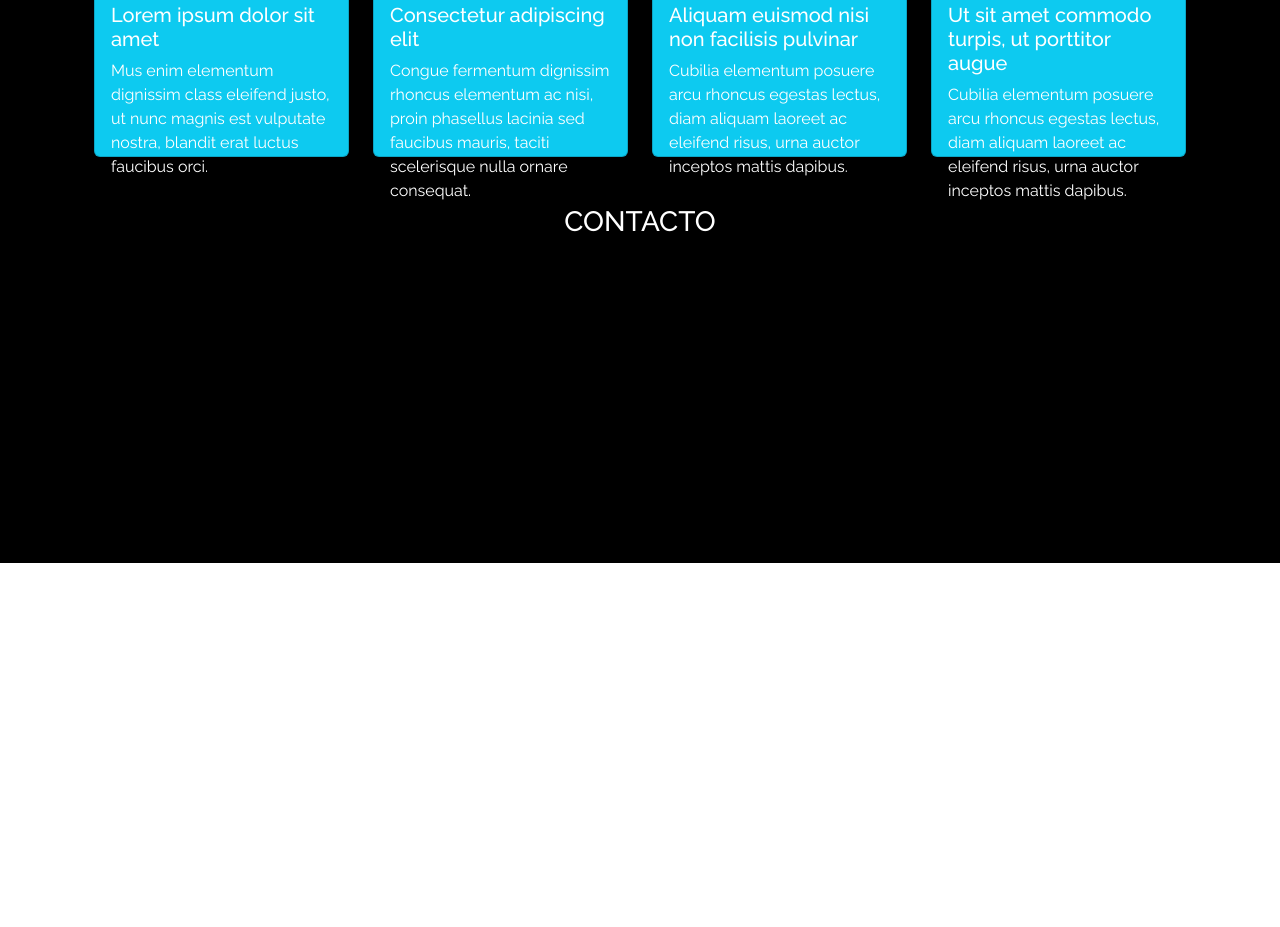
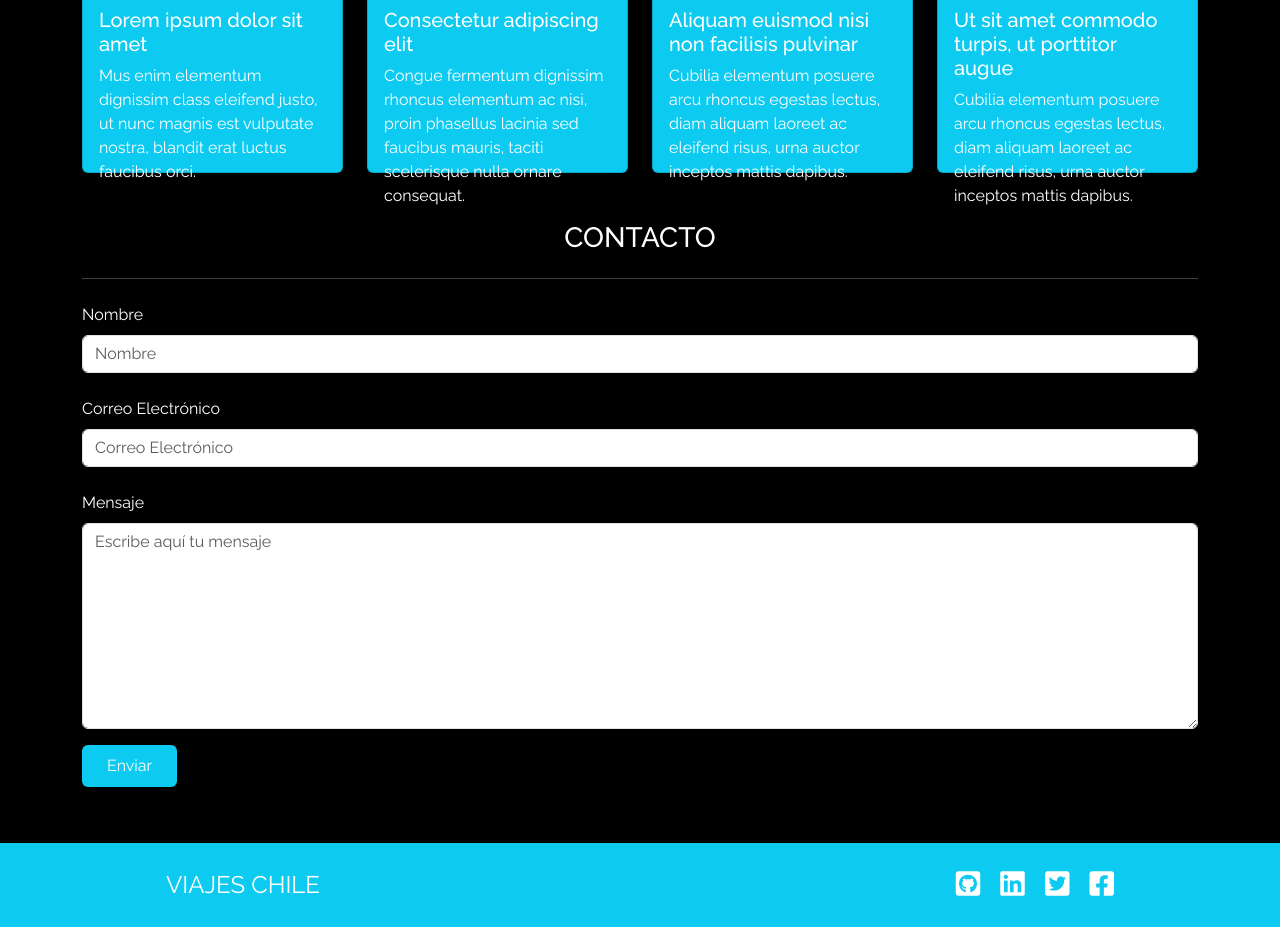
Before and after one commit to pawpengaga/viajes-chile, a plain HTML site: page index.html in a window 1280 px wide. Shown: the part 1790-2717 px from the top of the page. Before the commit the page ends 2353 px from the top, so only its background shows below. Drawn offline with nearby package versions, Linux system fonts and the light colour scheme.

Commit message:
contact us section and footer added

```diff
--- a/assets/css/style.css
+++ b/assets/css/style.css
@@ -5,7 +5,7 @@ body{
     border: 1px solid red;
 } */
 
-/* EL NAVBAR */
+/******NAVBAR******/
 
 .navbar{
     transition: background-color 0.5s ease-in-out;
@@ -24,17 +24,21 @@ body{
     box-shadow: 0px 0px 20px 0px #00000070 !important;
   }
 
-/************/
+/******SECCION******/
 
 #site-content{
-    height: 1500px;
     background: black;
 }
-
-.icon-fill{
+.icon-fill, .btn-viaje{
     background-color: #0DCAF0;
 }
 .card{
-    height: 22.5em;
+    height: 23.5em;
     background-color: #0DCAF0;
 }
+
+/*******FOOTER*******/
+
+footer{
+    background-color: #0DCAF0;
+}
--- a/index.html
+++ b/index.html
@@ -83,7 +83,7 @@
 
     <!----------------------------------------------------------------------------------------->
 
-    <section id="site-content" class="container-fluid">
+    <section id="site-content" class="container-fluid pb-5">
         <article id="quienes-somos" class="container text-white text-center py-5 px-auto w-100">
             <h2 class="fs-3 text-uppercase">¿Quiénes Somos?</h2>
             <hr class="my-3">
@@ -92,10 +92,24 @@
                     <div class="my-2 w-100 icon-fill">
                         <i class="fs-2 py-2 fa-solid fa-plane"></i>
                     </div>
-                    <p class="text-start fs-6">Nam semper orci leo, ut hendrerit velit posuere nec. Integer mattis orci at sem efficitur maximus. Cras finibus, leo ut vulputate imperdiet, quam arcu sollicitudin mauris, a placerat velit ipsum vitae enim. Proin sed bibendum nunc, nec rutrum mi. Cras pharetra pellentesque congue. Etiam tempor elit leo, in aliquam metus imperdiet sollicitudin. Sed interdum ullamcorper elit, in rutrum purus tristique et. Duis sit amet enim nec justo malesuada dignissim. Sed sed velit eget lacus condimentum tempus eget et sem. Sed vel magna vel dui efficitur sodales. Aenean vel lectus sit amet quam tristique sollicitudin a at risus. Donec tristique nisi nec dolor convallis vulputate. </p>
+                    <p class="text-start fs-6">Nam semper orci leo, ut hendrerit velit posuere nec. Integer mattis orci
+                        at sem efficitur maximus. Cras finibus, leo ut vulputate imperdiet, quam arcu sollicitudin
+                        mauris, a placerat velit ipsum vitae enim. Proin sed bibendum nunc, nec rutrum mi. Cras pharetra
+                        pellentesque congue. Etiam tempor elit leo, in aliquam metus imperdiet sollicitudin. Sed
+                        interdum ullamcorper elit, in rutrum purus tristique et. Duis sit amet enim nec justo malesuada
+                        dignissim. Sed sed velit eget lacus condimentum tempus eget et sem. Sed vel magna vel dui
+                        efficitur sodales. Aenean vel lectus sit amet quam tristique sollicitudin a at risus. Donec
+                        tristique nisi nec dolor convallis vulputate. </p>
                 </div>
                 <div class="col-xs-12 col-lg-4 d-flex flex-column">
-                    <p class="text-start fs-6">Nam semper orci leo, ut hendrerit velit posuere nec. Integer mattis orci at sem efficitur maximus. Cras finibus, leo ut vulputate imperdiet, quam arcu sollicitudin mauris, a placerat velit ipsum vitae enim. Proin sed bibendum nunc, nec rutrum mi. Cras pharetra pellentesque congue. Etiam tempor elit leo, in aliquam metus imperdiet sollicitudin. Sed interdum ullamcorper elit, in rutrum purus tristique et. Duis sit amet enim nec justo malesuada dignissim. Sed sed velit eget lacus condimentum tempus eget et sem. Sed vel magna vel dui efficitur sodales. Aenean vel lectus sit amet quam tristique sollicitudin a at risus. Donec tristique nisi nec dolor convallis vulputate. </p>
+                    <p class="text-start fs-6">Nam semper orci leo, ut hendrerit velit posuere nec. Integer mattis orci
+                        at sem efficitur maximus. Cras finibus, leo ut vulputate imperdiet, quam arcu sollicitudin
+                        mauris, a placerat velit ipsum vitae enim. Proin sed bibendum nunc, nec rutrum mi. Cras pharetra
+                        pellentesque congue. Etiam tempor elit leo, in aliquam metus imperdiet sollicitudin. Sed
+                        interdum ullamcorper elit, in rutrum purus tristique et. Duis sit amet enim nec justo malesuada
+                        dignissim. Sed sed velit eget lacus condimentum tempus eget et sem. Sed vel magna vel dui
+                        efficitur sodales. Aenean vel lectus sit amet quam tristique sollicitudin a at risus. Donec
+                        tristique nisi nec dolor convallis vulputate. </p>
                     <div class="my-2 w-100 icon-fill mt-auto">
                         <i class="fs-2 py-2 mt-auto fa-solid fa-mountain"></i>
                     </div>
@@ -104,7 +118,14 @@
                     <div class="my-2 w-100 icon-fill">
                         <i class="fs-2 py-2 fa-solid fa-route"></i>
                     </div>
-                    <p class="text-start fs-6">Nam semper orci leo, ut hendrerit velit posuere nec. Integer mattis orci at sem efficitur maximus. Cras finibus, leo ut vulputate imperdiet, quam arcu sollicitudin mauris, a placerat velit ipsum vitae enim. Proin sed bibendum nunc, nec rutrum mi. Cras pharetra pellentesque congue. Etiam tempor elit leo, in aliquam metus imperdiet sollicitudin. Sed interdum ullamcorper elit, in rutrum purus tristique et. Duis sit amet enim nec justo malesuada dignissim. Sed sed velit eget lacus condimentum tempus eget et sem. Sed vel magna vel dui efficitur sodales. Aenean vel lectus sit amet quam tristique sollicitudin a at risus. Donec tristique nisi nec dolor convallis vulputate. </p>
+                    <p class="text-start fs-6">Nam semper orci leo, ut hendrerit velit posuere nec. Integer mattis orci
+                        at sem efficitur maximus. Cras finibus, leo ut vulputate imperdiet, quam arcu sollicitudin
+                        mauris, a placerat velit ipsum vitae enim. Proin sed bibendum nunc, nec rutrum mi. Cras pharetra
+                        pellentesque congue. Etiam tempor elit leo, in aliquam metus imperdiet sollicitudin. Sed
+                        interdum ullamcorper elit, in rutrum purus tristique et. Duis sit amet enim nec justo malesuada
+                        dignissim. Sed sed velit eget lacus condimentum tempus eget et sem. Sed vel magna vel dui
+                        efficitur sodales. Aenean vel lectus sit amet quam tristique sollicitudin a at risus. Donec
+                        tristique nisi nec dolor convallis vulputate. </p>
                 </div>
             </div>
         </article>
@@ -113,14 +134,15 @@
         <article id="destacados" class="container text-white text-center my-5 px-auto w-100">
             <h2 class="fs-3 text-uppercase">Destacados </h2>
             <hr class="my-4">
-            <div class="container mb-5">
+            <div class="mb-5">
                 <div class="row">
                     <div class="col-xs-12 col-md-6 col-lg-3">
                         <div class="card mb-3 mb-lg-0">
                             <img src="assets/img/card1.jpg" class="card-img-top" alt="card-1">
                             <div class="card-body text-start text-white">
                                 <h5 class="card-title">Lorem ipsum dolor sit amet</h5>
-                                <p class="card-text">Mus enim elementum dignissim class eleifend justo, ut nunc magnis est
+                                <p class="card-text">Mus enim elementum dignissim class eleifend justo, ut nunc magnis
+                                    est
                                     vulputate nostra, blandit erat luctus faucibus orci.</p>
                             </div>
                         </div>
@@ -132,7 +154,8 @@
                             <img src="assets/img/card2.jpg" class="card-img-top" alt="card-2">
                             <div class="card-body text-start text-white">
                                 <h5 class="card-title">Consectetur adipiscing elit</h5>
-                                <p class="card-text">Congue fermentum dignissim rhoncus elementum ac nisi, proin phasellus
+                                <p class="card-text">Congue fermentum dignissim rhoncus elementum ac nisi, proin
+                                    phasellus
                                     lacinia sed faucibus mauris, taciti scelerisque nulla ornare consequat.</p>
                             </div>
                         </div>
@@ -144,7 +167,8 @@
                             <img src="assets/img/card3.jpg" class="card-img-top" alt="card-3">
                             <div class="card-body text-start text-white">
                                 <h5 class="card-title">Aliquam euismod nisi non facilisis pulvinar</h5>
-                                <p class="card-text">Cubilia elementum posuere arcu rhoncus egestas lectus, diam aliquam laoreet
+                                <p class="card-text">Cubilia elementum posuere arcu rhoncus egestas lectus, diam aliquam
+                                    laoreet
                                     ac eleifend risus, urna auctor inceptos mattis dapibus.</p>
                             </div>
                         </div>
@@ -157,7 +181,8 @@
                             <img src="assets/img/card4.jpg" class="card-img-top" alt="card-4">
                             <div class="card-body text-start text-white">
                                 <h5 class="card-title">Ut sit amet commodo turpis, ut porttitor augue</h5>
-                                <p class="card-text">Cubilia elementum posuere arcu rhoncus egestas lectus, diam aliquam laoreet
+                                <p class="card-text">Cubilia elementum posuere arcu rhoncus egestas lectus, diam aliquam
+                                    laoreet
                                     ac eleifend risus, urna auctor inceptos mattis dapibus.</p>
                             </div>
                         </div>
@@ -168,10 +193,51 @@
         </article>
 
 
-        <article id="contacto" class="container text-white text-center my-5 px-auto w-100">
-            <h2 class="fs-3 text-uppercase">Contacto</h2>
+        <article id="contacto" class="container text-white mt-5 px-auto w-100 pb-2">
+            <h2 class="fs-3 text-uppercase text-center">Contacto</h2>
+            <hr class="my-4">
+
+            <div class="row">
+                <div class="col-md-12">
+                    <form>
+                        <div class="mb-4">
+                            <label for="exampleInputName" class="form-label fs-6">Nombre</label>
+                            <input type="text" name="exapleName" id="ExapleInputName" class="form-control"
+                                placeholder="Nombre">
+                        </div>
+                        <div class="mb-4">
+                            <label for="exampleInputEmail1" class="form-label fs-6">Correo Electrónico</label>
+                            <input type="email" class="form-control" id="exampleInputEmail1"
+                                aria-describedby="emailHelp" placeholder="Correo Electrónico">
+                        </div>
+                        <div class="mb-3">
+                            <label for="exampleInputMessage" class="form-label">Mensaje</label>
+                            <textarea class="form-control" id="exampleFormControlTextarea1" rows="8"
+                                placeholder="Escribe aquí tu mensaje"></textarea>
+                        </div>
+                        <div class="text-center text-md-start">
+                            <button type="submit"
+                                class="btn btn-viaje px-5 py-2 py-md-2 px-md-4 text-white">Enviar</button>
+                        </div>
+                    </form>
+                </div>
+            </div>
         </article>
     </section>
+
+    <footer class="text-white container-fluid">
+        <div class="container py-4 px-5 w-100 h-100 d-flex align-items-center">
+            <p class="d-inline my-0 text-start fs-4 ps-5">VIAJES CHILE</p>
+            <p class="d-inline my-0 ms-auto pe-5">
+                <i class="ms-3 fs-3 fa-brands fa-square-github"></i>
+                <i class="ms-3 fs-3 fa-brands fa-linkedin"></i>
+                <i class="ms-3 fs-3 fa-brands fa-square-twitter"></i>
+                <i class="ms-3 fs-3 fa-brands fa-square-facebook"></i>
+            </p>
+        </div>
+    </footer>
+
+
 
     <!--------------------------------------------------------------------------------------------------------------------------------------->
     <script src="https://ajax.googleapis.com/ajax/libs/jquery/3.6.4/jquery.min.js"></script>
```
